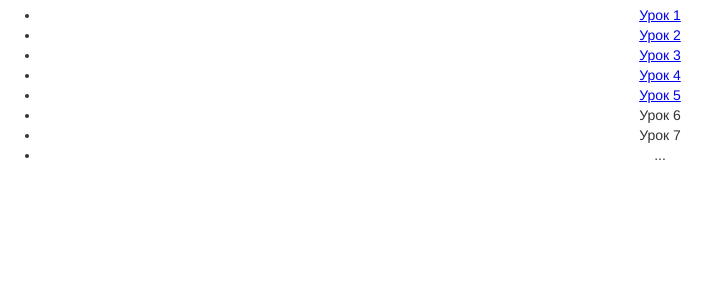
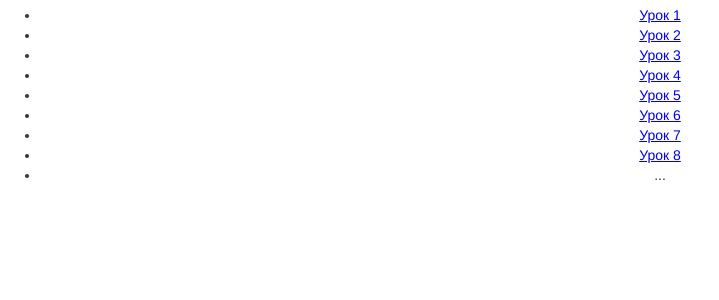
Before and after one commit to maknatigo/php-lessons, a PHP site: page / in a window 1280 px wide. Shown: the part 473-773 px from the top of the page, without its empty margins (0-719 px from the left). Run offline with PHP 8.4, Linux system fonts and the light colour scheme.

Commit message:
Добавлены 7 и 8 задания

```diff
--- a/index.php
+++ b/index.php
@@ -10,8 +10,9 @@ header ("Content-Type: text/html; charset=utf-8");
 <li><a href='lesson3/lesson3.1.php'>Урок 3</a></li>
 <li><a href='lesson4/1/public/'>Урок 4</a></li>
 <li><a href='lesson5/public/'>Урок 5</a></li>
-<li>Урок 6</li>
-<li>Урок 7</li>
+<li><a href='lesson6/index.php'>Урок 6</a></li>
+<li><a href='lesson7/index.php'>Урок 7</a></li>
+<li><a href='lesson8/index.php'>Урок 8</a></li>
 <li>...</li>
 </ul>
 
```
